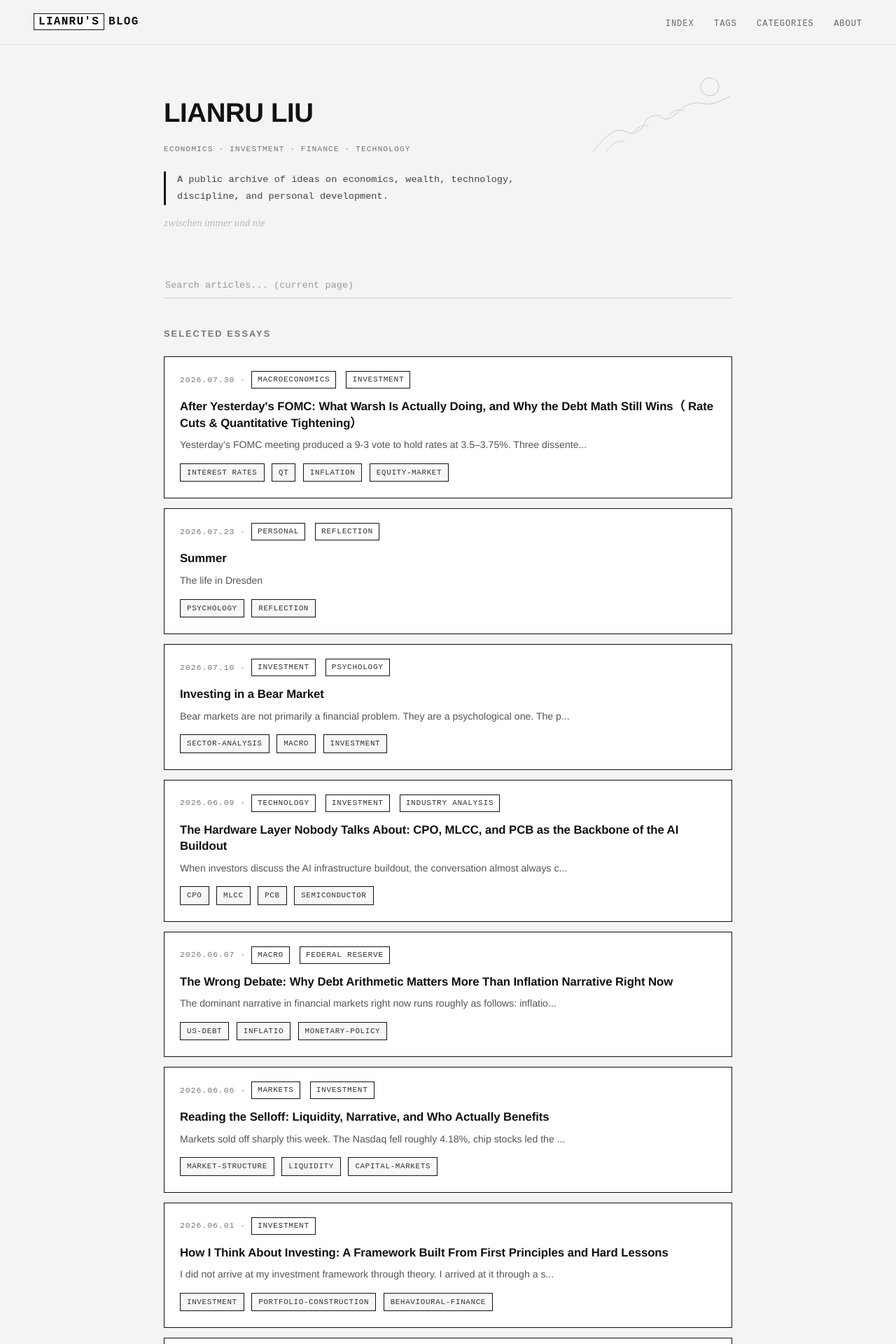
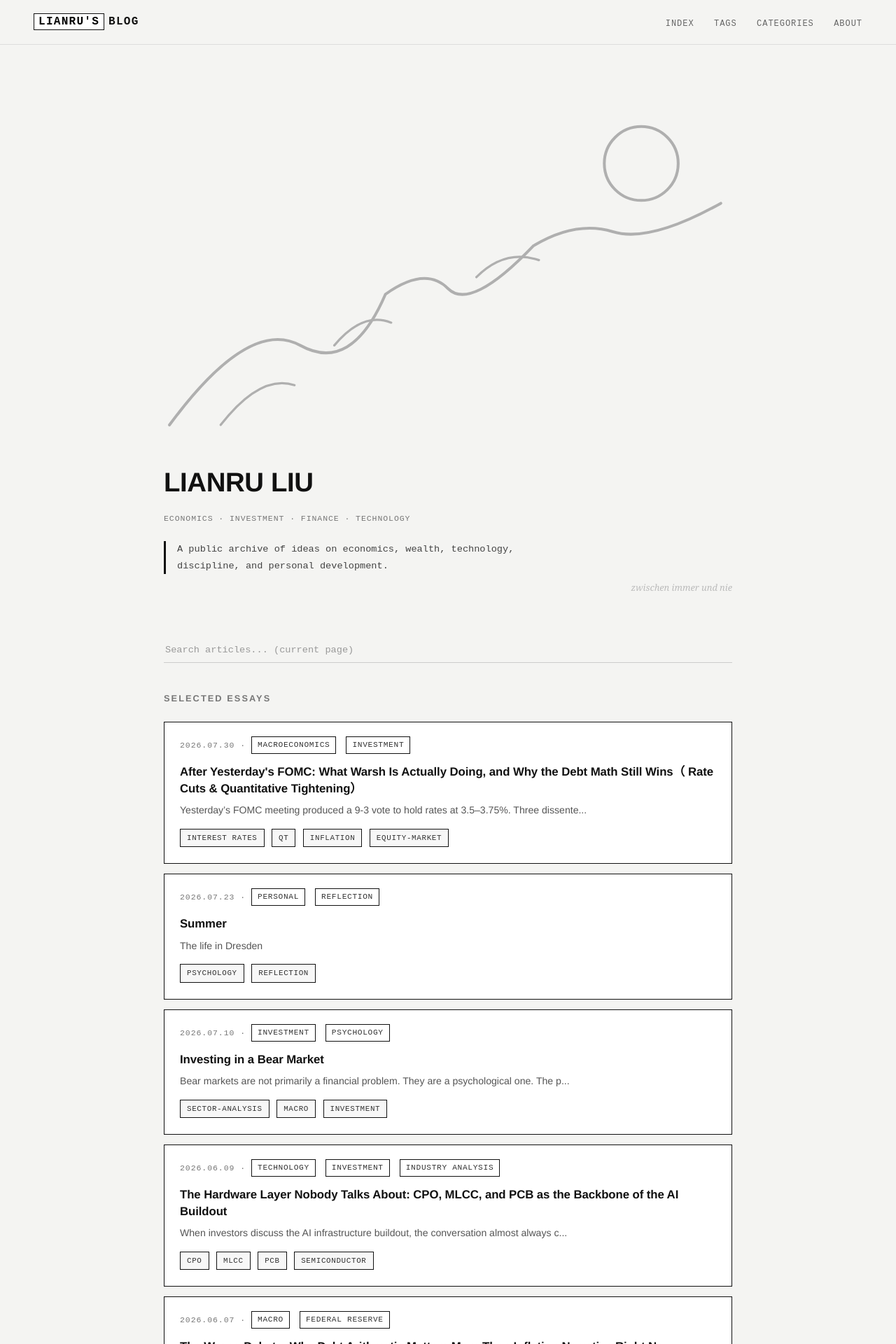
Before and after one commit to LianruLiu/LianruLiu.github.io, a Jekyll site: the page built from index.html, in a window 1280 px wide. Shown: the top 1920 px of the page at 70% size. Built offline with Jekyll 4.4.1, drawn with Linux system fonts in a browser that asks for light colours; the list of posts is cut into pages by our own code.

Commit message:
Update default.html

```diff
--- a/_layouts/default.html
+++ b/_layouts/default.html
@@ -120,15 +120,20 @@
       margin-bottom: 18px;
     }
 
-    .hero-decor {
+    .hero-art {
       position: absolute;
-      top: -30px;
+      top: -20px;
       right: 0;
-      width: 200px;
-      height: 130px;
-      opacity: 0.5;
+      width: 300px;
       pointer-events: none;
       z-index: 0;
+    }
+
+    .hero-decor {
+      display: block;
+      width: 100%;
+      height: auto;
+      opacity: 0.75;
     }
 
     .hero-poem {
@@ -138,8 +143,13 @@
       font-size: 0.8rem;
       color: #bbb;
       text-transform: lowercase;
-      margin-top: 14px;
+      text-align: right;
+      margin-top: 8px;
       line-height: 1.8;
+    }
+
+    .hero-poem-mobile {
+      display: none;
     }
 
     .intro-quote {
@@ -389,8 +399,19 @@
         margin-bottom: 28px;
       }
 
-      .hero-decor {
+      .hero-art {
         display: none;
+      }
+
+      .hero-poem-mobile {
+        display: block;
+        font-family: Georgia, "Noto Serif SC", serif;
+        font-style: italic;
+        font-size: 0.78rem;
+        color: #bbb;
+        text-transform: lowercase;
+        margin-top: 10px;
+        line-height: 1.8;
       }
 
       .article {
```
